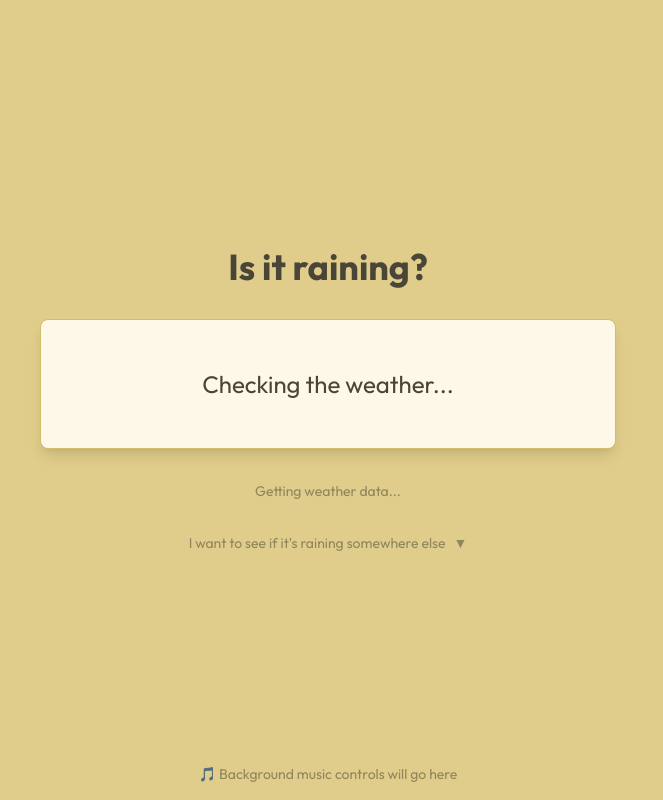
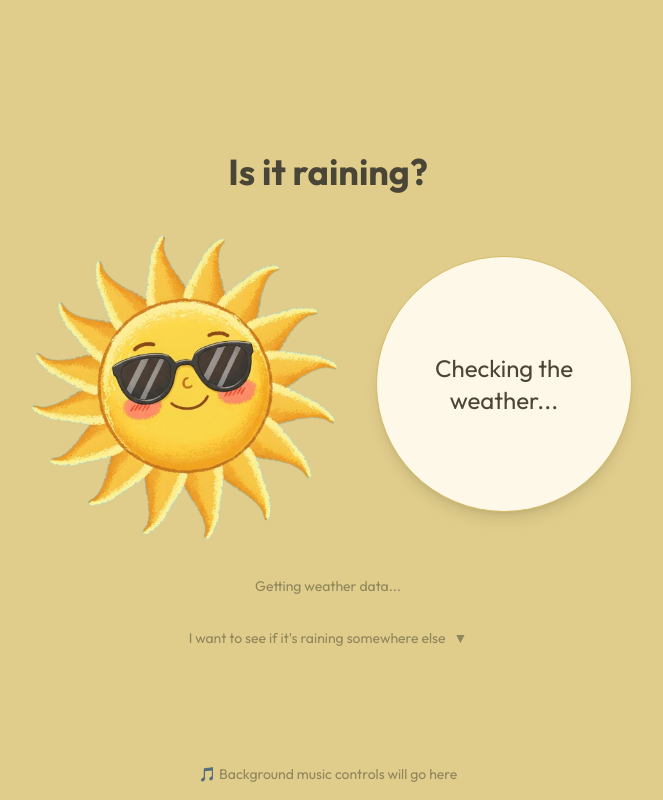
Before and after one commit to jcb42891/rain-or-not, a Next.js app: page / in a window 1280 px wide. Shown: the whole page, without its empty margins (312-975 px from the left). Built offline with nearby package versions, Linux system fonts and the light colour scheme; no server answers.

Commit message:
add styling and images

```diff
--- a/app/globals.css
+++ b/app/globals.css
@@ -14,16 +14,16 @@
   --muted: #8f865c;          /* Muted complement */
 }
 
-/* Rainy theme - based on #7f7db8 */
+/* Rainy theme - based on rgb(200, 191, 231) */
 [data-weather="rainy"] {
-  --background: #7f7db8;     /* Base color */
-  --foreground: #2f2d4a;     /* Dark purple complement */
-  --card-bg: #eeeef7;        /* Lighter version of base */
-  --card-border: #6c6aa5;    /* Darker version of base */
-  --accent: #b8ba7d;         /* Complementary yellow */
-  --button: #9593c4;         /* Lighter version of base */
-  --button-hover: #8482b3;   /* Darker version of button */
-  --muted: #5b5982;          /* Muted complement */
+  --background: rgb(200, 191, 231);  /* New base color */
+  --foreground: #2f2d4a;             /* Dark purple complement */
+  --card-bg: #eeeef7;                /* Lighter version of base */
+  --card-border: #c8bfe7;            /* Same as background */
+  --accent: #b8ba7d;                 /* Complementary yellow */
+  --button: #a599d4;                 /* Darker version of base */
+  --button-hover: #8f82c9;           /* Even darker version of button */
+  --muted: #5b5982;                  /* Muted complement */
 }
 
 body {
--- a/app/page.tsx
+++ b/app/page.tsx
@@ -4,6 +4,7 @@ import { useGeolocation } from "@/hooks/useGeolocation";
 import { useWeather } from "@/hooks/useWeather";
 import { useState, useEffect } from "react";
 import { Accordion } from "@/components/Accordion";
+import Image from "next/image";
 
 export default function Home() {
   const [zipCode, setZipCode] = useState<string>('');
@@ -39,19 +40,45 @@ export default function Home() {
       className="min-h-screen flex flex-col items-center justify-center p-8"
       data-weather={weatherTheme}
     >
-      <div className="text-center space-y-8 w-full max-w-xl">
+      <div className="text-center space-y-8 w-full max-w-2xl">
         <h1 className="text-4xl font-bold">
           Is it raining?
         </h1>
 
-        {/* Weather display */}
-        <div className="weather-display p-12 rounded-lg bg-card shadow-lg">
+        {/* Weather display with image */}
+        <div className="flex items-center justify-center gap-8">
+          {/* Weather character image */}
+          <div className="relative w-80 h-80">
+            {isRaining ? (
+              <Image
+                src="/rain-cloud.png"
+                alt="Rain cloud character"
+                width={320}
+                height={320}
+                className="object-contain"
+                priority
+              />
+            ) : (
+              <Image
+                src="/sun.png"
+                alt="Sun character"
+                width={320}
+                height={320}
+                className="object-contain"
+                priority
+              />
+            )}
+          </div>
+
+          {/* Weather display - circular */}
+          <div className="weather-display aspect-square w-64 rounded-full bg-card shadow-lg
+                        flex flex-col items-center justify-center p-8">
             {loading ? (
               <p className="text-2xl">Checking the weather...</p>
             ) : error ? (
               <p className="text-accent">{error}</p>
             ) : (
-            <div className="space-y-4">
+              <div className="space-y-4 text-center">
                 <p className="text-6xl font-bold">
                   {isRaining ? 'YES!' : 'Nope'}
                 </p>
@@ -60,6 +87,7 @@ export default function Home() {
                 </p>
               </div>
             )}
+          </div>
         </div>
 
         {/* Location info */}
```
Also changed, not shown: public/rain-cloud.png (added), public/sun.png (added). Lines whose indentation alone changed are shown as unchanged.
